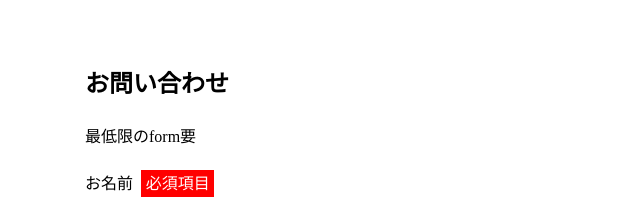
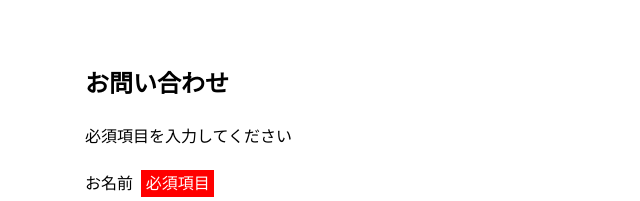
Before and after one commit to hasegawa-NT/deliverables, a plain HTML site: page index.html in a window 1280 px wide. Shown: the top 201 px of the page, without its empty margins (319-959 px from the left). Drawn offline with nearby package versions, Linux system fonts and the light colour scheme.

Commit message:
Update index.html

```diff
--- a/index.html
+++ b/index.html
@@ -17,7 +17,7 @@
         <ul class="form-control">
             <!-- input -->
             <fieldset class="form-widget_wrap">
-                <legend class="form-widget_title">最低限のform要</legend>
+                <legend class="form-widget_title">必須項目を入力してください</legend>
                 <li class="form-widget">
                     <label class="required" for="name">お名前</label>
                     <input class="input" required type="text" id="name" name="user_name">
```
